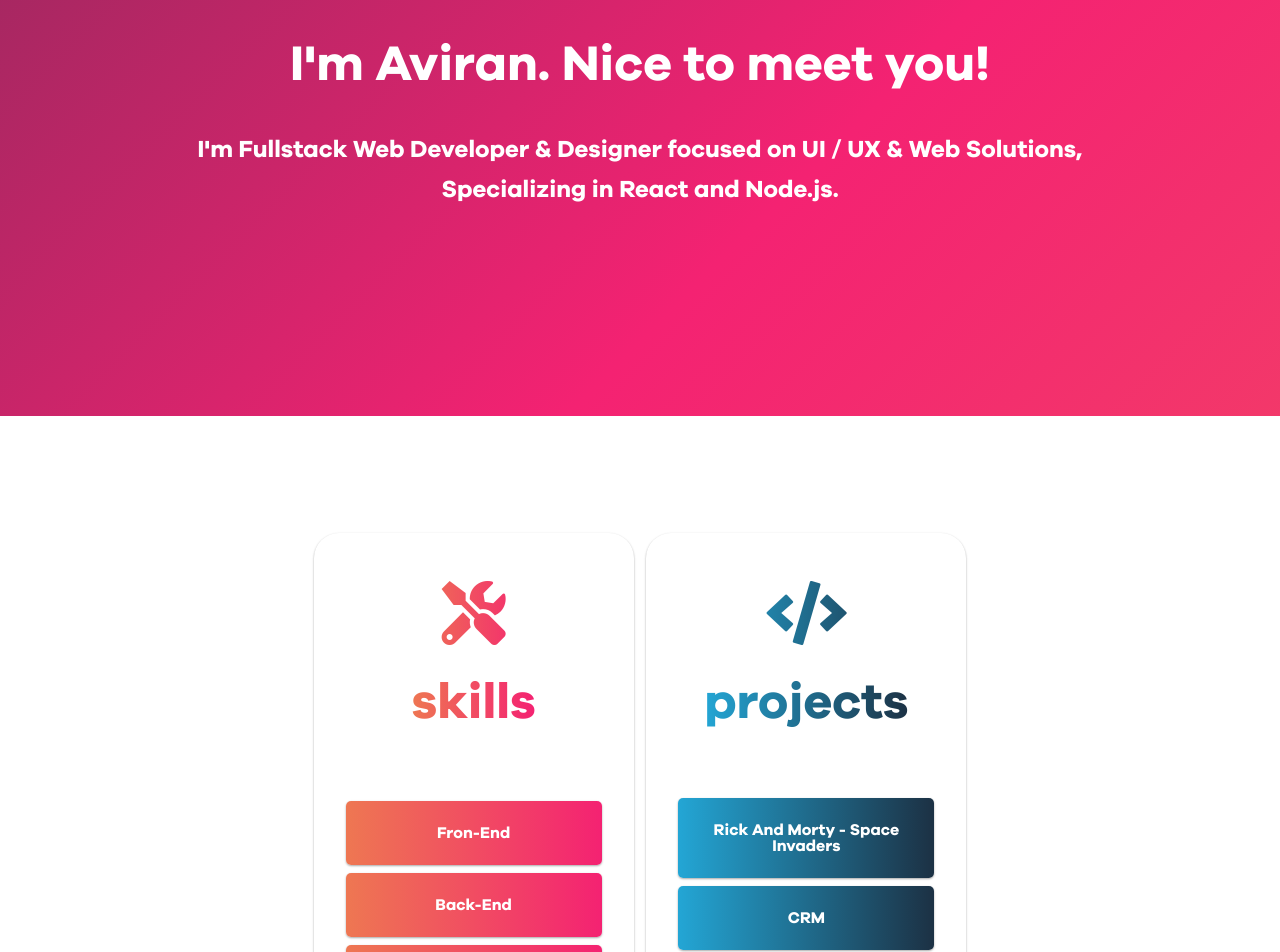
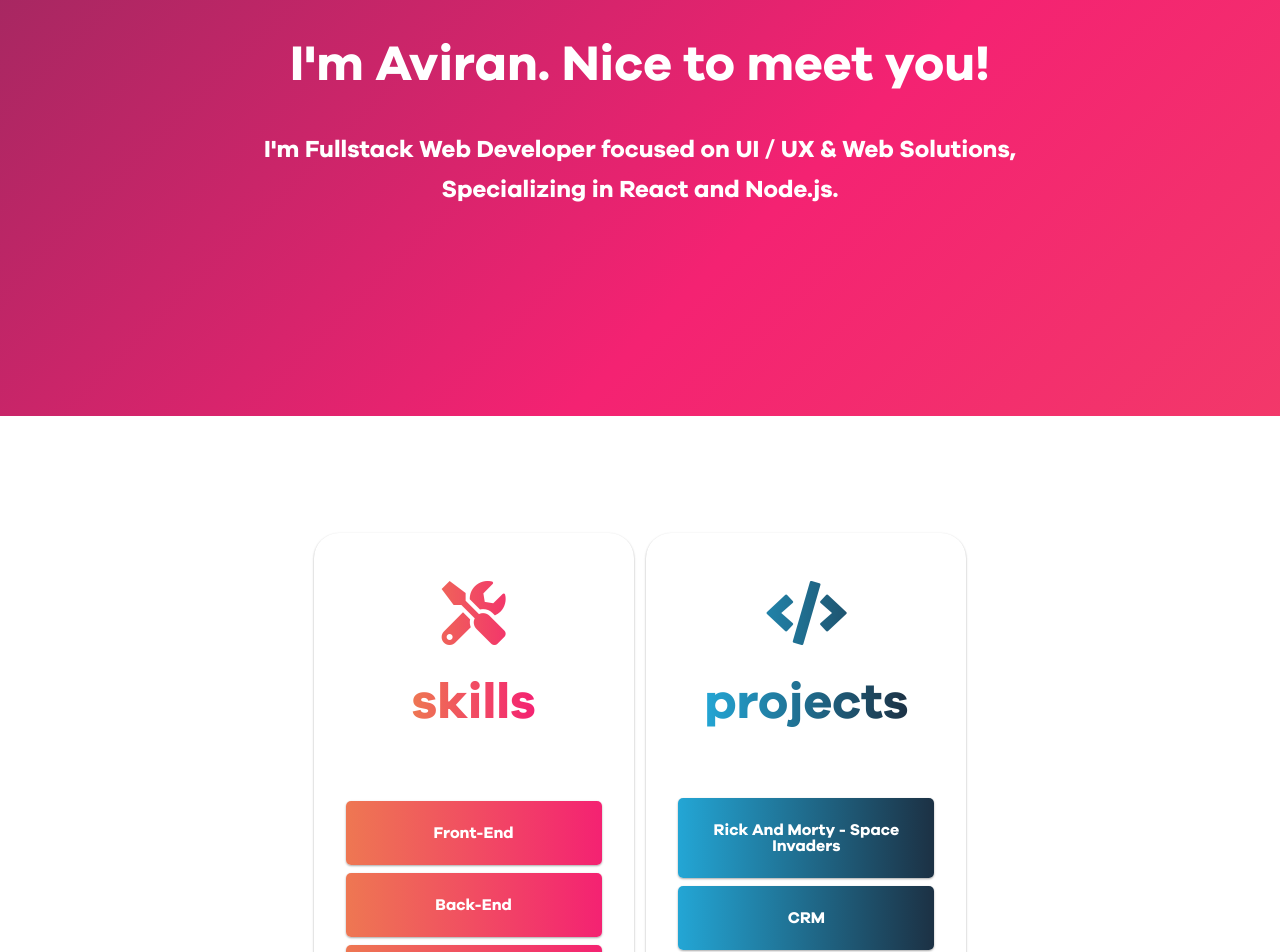
Before and after one commit to AviranLevi/portfolio, a React (Create React App) app: page / in a window 1280 px wide. Shown: the part 480-1432 px from the top of the page. Built offline with nearby package versions, Linux system fonts and the light colour scheme.

Commit message:
some changes

```diff
--- a/src/components/sub-components/Header.js
+++ b/src/components/sub-components/Header.js
@@ -10,7 +10,7 @@ class Header extends Component {
                     <h1 className="header-hi">Hi!</h1>
                     <div className="desc-box">
                         <h1 className="desc-title">I'm Aviran. Nice to meet you!</h1>
-                        <p className="desc-summary">I'm Fullstack Web Developer & Designer focused on
+                        <p className="desc-summary">I'm Fullstack Web Developer focused on
                             UI / UX & Web Solutions, <br /> Specializing in React and Node.js.</p>
                     </div>
                 </ScrollAnimation>
--- a/src/components/sub-components/container sub-components/Skills.js
+++ b/src/components/sub-components/container sub-components/Skills.js
@@ -20,7 +20,7 @@ class Skills extends Component {
 
                     <div className="skills-list">
                         <div onClick={this.openFront} className={this.props.hover ? `skill skill-hover` : `skill`}>
-                            <h1>Fron-End</h1>
+                            <h1>Front-End</h1>
                             {this.props.openFront ? <Front /> : null}
                         </div>
 
--- a/src/styles/container.css
+++ b/src/styles/container.css
@@ -226,7 +226,9 @@
     height: 6.6vh;;
 }
 
-@media only screen and (max-width: 1025px) {
+
+
+@media only screen and (max-width: 1250px) {
     .container-child {
         width: 37vw;
     }
```
